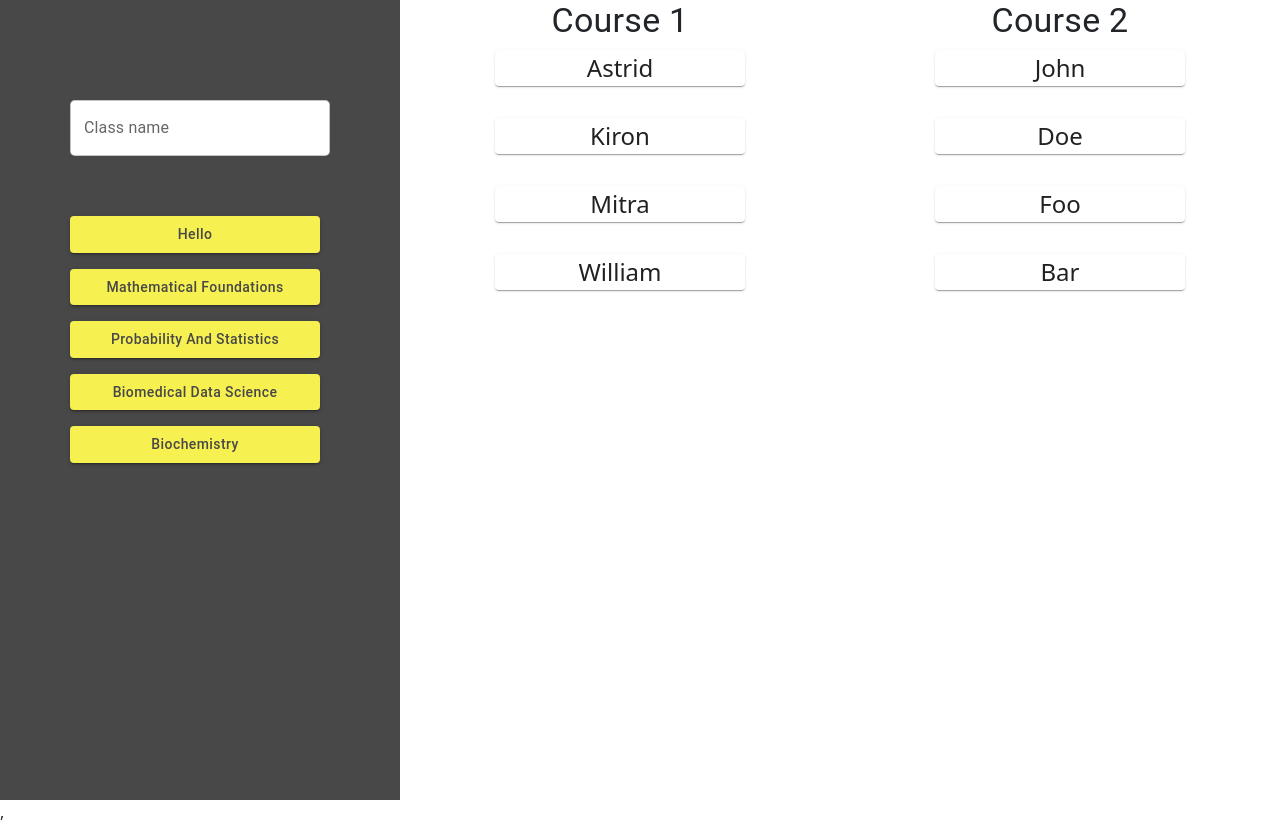
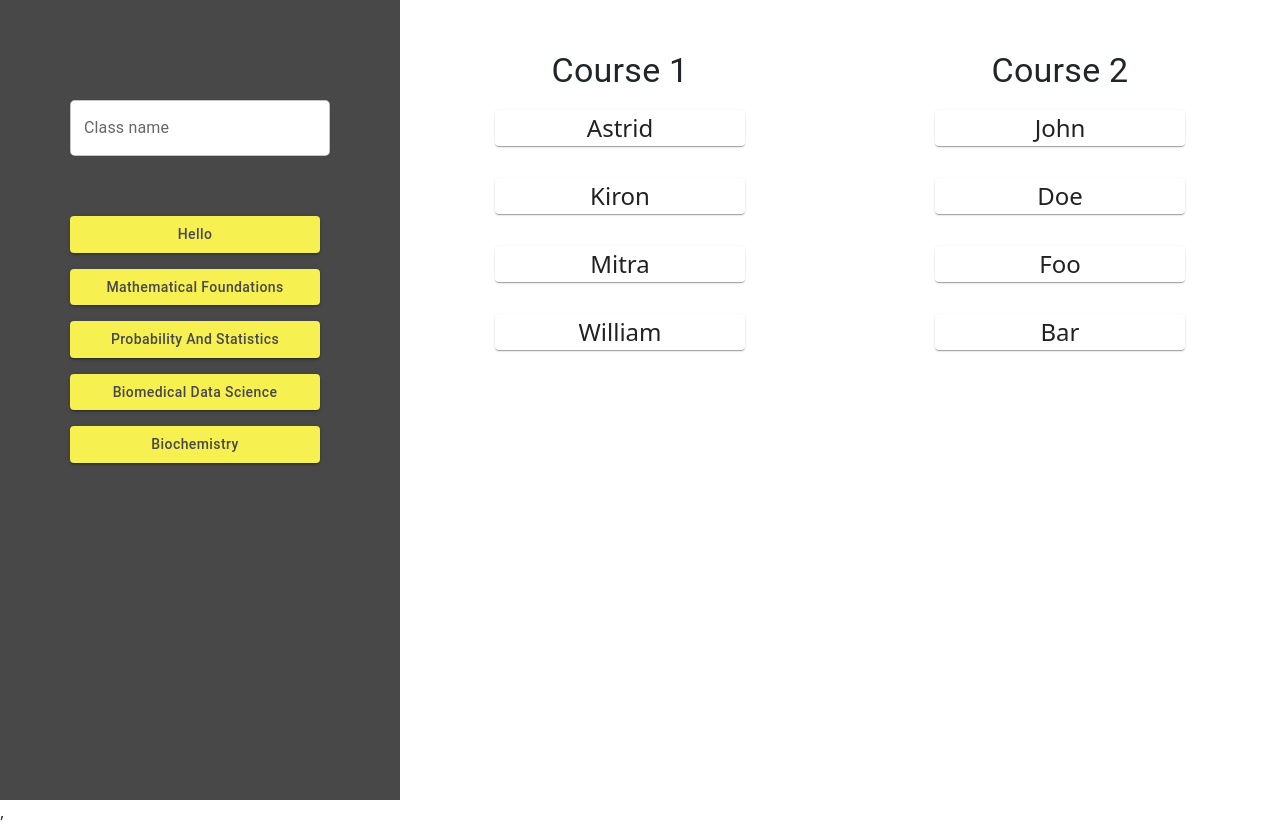
Before and after one commit to AstridKJ/Hophack, a React (Create React App) app: page /study in a window 1280 px wide. Built offline with nearby package versions, Linux system fonts and the light colour scheme.

Commit message:
more style changes

```diff
--- a/src/App.css
+++ b/src/App.css
@@ -45,7 +45,7 @@
 
 .popup {
   list-style-type: none; /* Remove bullets */
-  padding: 20px;
+  padding: 20px 0px 20px 20px;
   width: 100%;
   text-align: left;
   margin-left: 0px;
--- a/src/SearchPage/index.js
+++ b/src/SearchPage/index.js
@@ -77,16 +77,17 @@ function SearchPage() {
             </Grid>
             </div>
 
+
             {studentList.map((courseInfo) =>
-            <Grid container item xs >
+            <Grid container item xs style={{paddingTop:'50px'}}>
                 <Grid item xs>
-                    <Typography variant="h4" align="center">
+                    <Typography variant="h4" align="center" style={{paddingBottom:'10px'}}>
                         {courseInfo.courseName}
                     </Typography>
                     <Stack direction="column" spacing={2} alignItems="center">
                         {courseInfo.students ?
                         courseInfo.students.map((studentName) =>
-                        <IconButton>
+                        <IconButton style={{borderRadius:'5px'}}>
                             <Paper style={{width: '250px'}}>
                                 {studentName}
                             </Paper>
```
